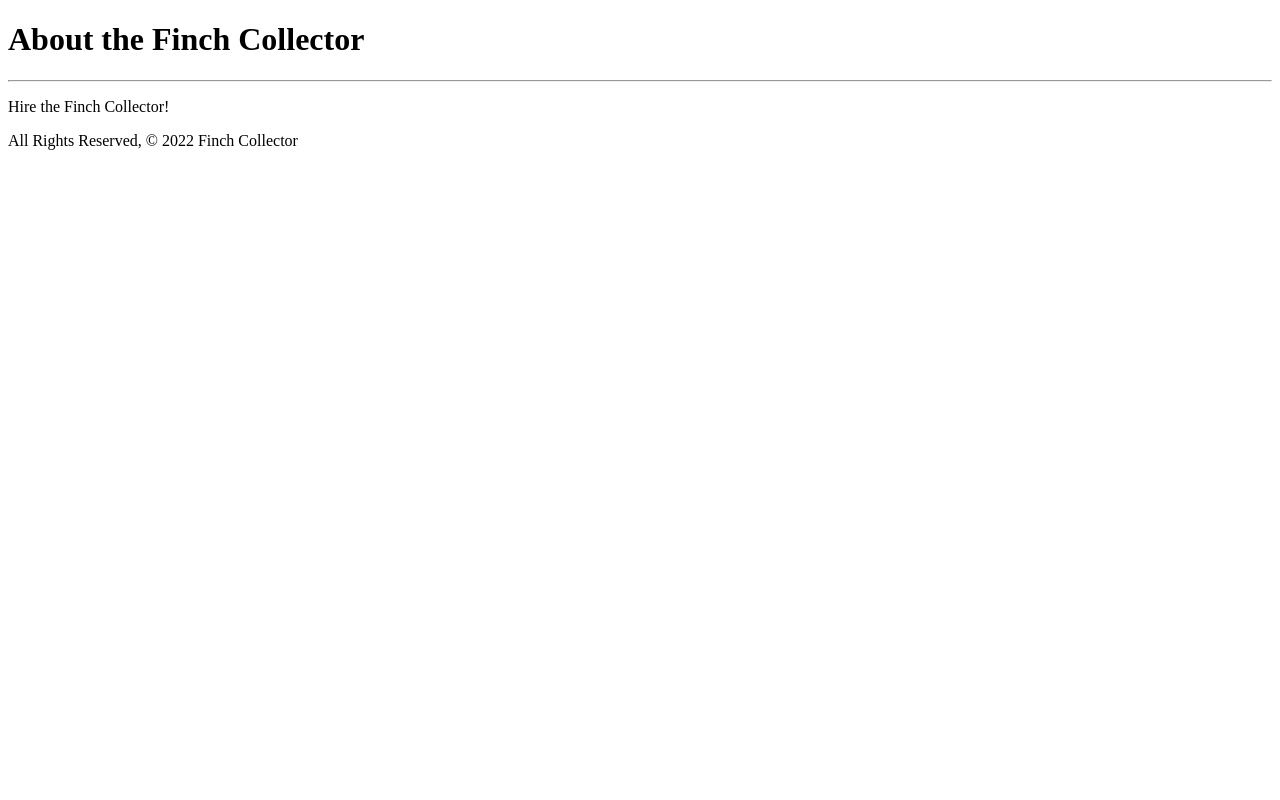
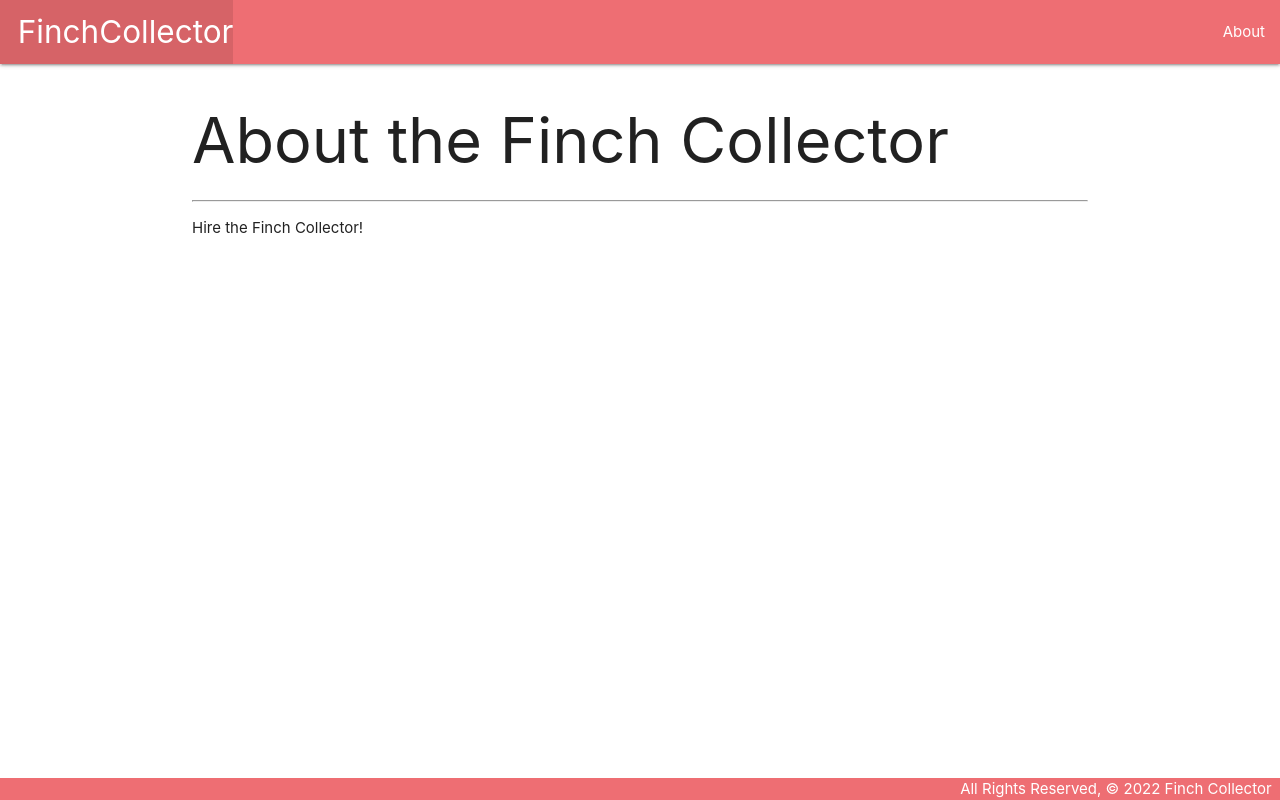
Before and after one commit to mrjohnbeard/finchcollector, a Django app: page /about/ in a window 1280 px wide. Run offline with Django 4.2, Linux system fonts and the light colour scheme.

Commit message:
css and base html update

```diff
--- /dev/null
+++ b/finchcollector/main_app/static/css/style.css
@@ -0,0 +1,14 @@
+body {
+    display: flex;
+    min-height: 100vh;
+    flex-direction: column;
+  }
+
+  main {
+    flex: 1 0 auto;
+  }
+
+  footer.page-footer {
+    padding-top: 0;
+    text-align: right;
+  }
--- a/finchcollector/main_app/templates/about.html
+++ b/finchcollector/main_app/templates/about.html
@@ -1,19 +1,9 @@
-<!DOCTYPE html>
-<html lang="en">
+{% extends 'base.html' %}
 
+{% block content %}
 
-<head>
-  <meta charset="UTF-8">
-  <meta name="viewport" content="width=device-width, initial-scale=1.0">
-  <meta http-equiv="X-UA-Compatible" content="ie=edge">
-  <title>Finch Collector</title>
-</head>
+  <h1>About the Finch Collector</h1>
+  <hr />
+  <p>Hire the Finch Collector!</p>
 
-
-<body>
-    <h1>About the Finch Collector</h1>
-    <hr />
-    <p>Hire the Finch Collector!</p>
-    <footer>All Rights Reserved, &copy; 2022 Finch Collector</footer>
-</body>
-</html>
+{% endblock %}
--- /dev/null
+++ b/finchcollector/main_app/templates/base.html
@@ -0,0 +1,34 @@
+{% load static %}
+
+<!DOCTYPE html>
+<html lang="en">
+<head>
+  <meta charset="UTF-8">
+  <meta name="viewport" content="width=device-width, initial-scale=1.0">
+  <meta http-equiv="X-UA-Compatible" content="ie=edge">
+  <title>Finch Collector</title>
+  <link rel="stylesheet" href="https://cdnjs.cloudflare.com/ajax/libs/materialize/1.0.0/css/materialize.min.css">
+  <link rel="stylesheet" href="{% static 'css/style.css' %}">
+</head>
+<body>
+  <header class="navbar-fixed">
+    <nav>
+      <div class="nav-wrapper">
+        <ul>
+          <li><a href="/" class="left brand-logo">&nbsp;&nbsp;FinchCollector</a></li>
+        </ul>
+        <ul class="right">
+          <li><a href="/about">About</a></li>
+        </ul>
+      </div>
+    </nav>
+  </header>
+  <main class="container">
+    {% block content %}
+    {% endblock %}
+  </main>
+  <footer class="page-footer">
+    <div class="right">All Rights Reserved, &copy; 2022 Finch Collector &nbsp;</div>
+  </footer>
+</body>
+</html>
```
